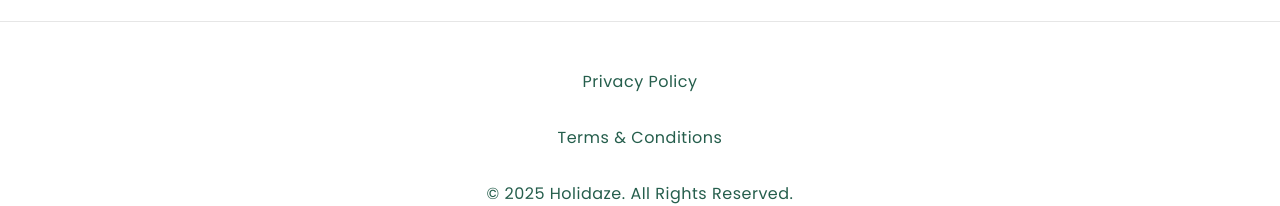
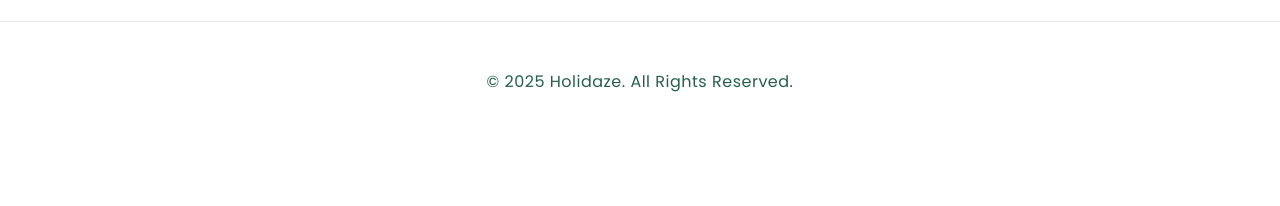
Before and after one commit to Asora7/holidaze, a React (Vite) app: page / in a window 1280 px wide. Shown: the part 1424-1630 px from the top of the page. After the commit the page ends 1566 px from the top, so only its background shows below. Built offline with nearby package versions, Linux system fonts and the light colour scheme; no server answers.

Commit message:
working on avatar

```diff
--- a/src/components/Footer.tsx
+++ b/src/components/Footer.tsx
@@ -44,8 +44,6 @@
 export default function Footer() {
   return (
     <FooterContainer>
-      <FooterLink href="#">Privacy Policy</FooterLink>
-      <FooterLink href="#">Terms &amp; Conditions</FooterLink>
       <FooterText>© 2025 Holidaze. All Rights Reserved.</FooterText>
     </FooterContainer>
   )
```
Also changed, not shown: src/pages/account/Customer.tsx (line endings or trailing spaces), src/pages/account/Manager.tsx (line endings or trailing spaces), src/pages/account/ProfileCard.tsx (line endings or trailing spaces).
